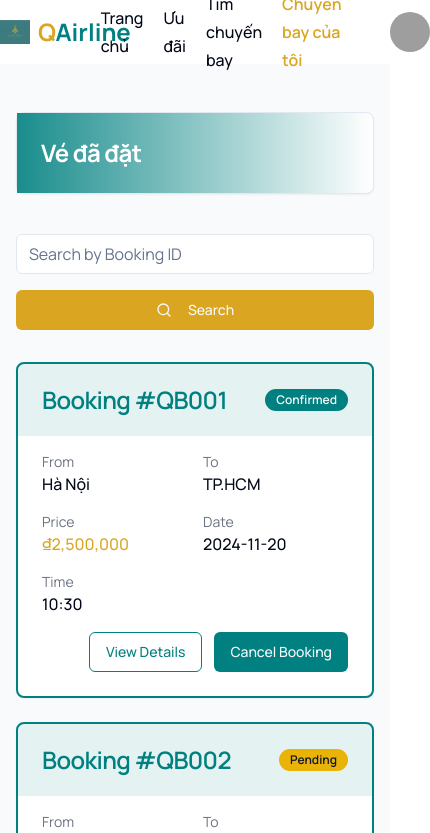
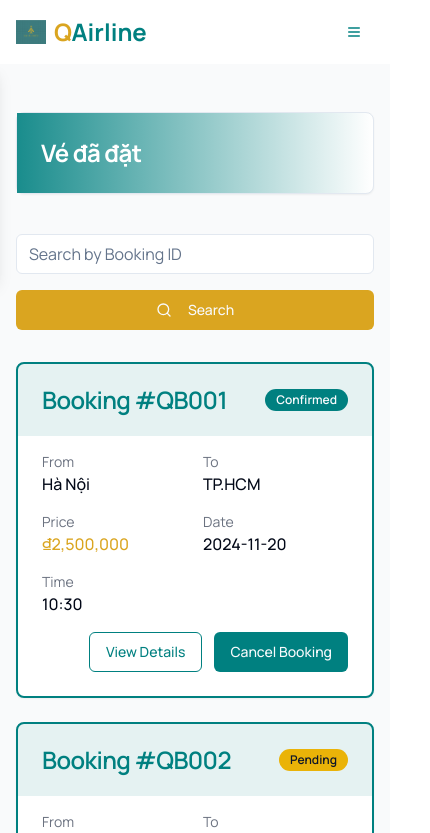
Before and after one commit to duongduc025/QAirlines-, a React (Vite) app in the folder client/: page /mybookings in a window 390 px wide. Shown: the top 833 px of the page, 430 px wide, since content can reach past the window. Built offline with nearby package versions, Linux system fonts and the light colour scheme; grey boxes are pictures that could not be loaded.

Commit message:
navbar update

```diff
--- a/client/src/components/shared/Navbar.jsx
+++ b/client/src/components/shared/Navbar.jsx
@@ -1,14 +1,10 @@
-import React from 'react'
+import React, { useState } from 'react'
 import { Popover, PopoverContent, PopoverTrigger } from '../ui/popover'
 import { Button } from '../ui/button'
 import { Avatar, AvatarImage } from '../ui/avatar'
 import logo from '../../assets/image/qairline_logo.png'
-import { LogOut, User2 } from 'lucide-react'
+import { LogOut, User2, Menu, X } from 'lucide-react'
 import { Link, NavLink } from 'react-router-dom';
-
-
-let navLinks = []
-let account = []
 
 const guessNavLinks = [
     {
@@ -27,26 +23,43 @@ const guessNavLinks = [
         path: '/mybookings',
         display: 'Chuyến bay của tôi',
     },
-
 ]
 
+const Navbar = () => {
+    const [isMenuOpen, setIsMenuOpen] = useState(false);
+    const user = true;
 
+    const toggleMenu = () => {
+        setIsMenuOpen(!isMenuOpen);
+    };
 
+    return (
+        <div className='bg-white shadow-sm'>
+            <div className='relative flex items-center justify-between mx-auto max-w-7xl h-16 px-4 lg:px-8'>
+                {/* Logo Section */}
+                <div className='flex items-center'>
+                    <img id='userImg' width={30} src={logo} alt="QAirline Logo" />
+                    <h1 className='ml-2 text-2xl font-bold text-[#DAA520]'>
+                        Q<span className='text-[#008080]'>Airline</span>
+                    </h1>
+                </div>
 
-const Navbar = () => {
-    const user = true;
-    navLinks = [...guessNavLinks];
-    return (
-        <>
-        <div className='bg-white'>
-            <div className='flex items-center justify-between mx-auto max-w-7xl h-16'>
-                <div style={{ display: 'flex', alignItems: 'center' }}>
-                    <img id='userImg' width={30} src={logo} alt="" />
-                    <h1 className=' ml-2 text-2xl font-bold text-[#DAA520]'>Q<span className='text-[#008080]'>Airline</span></h1>
+                {/* Mobile Menu Toggle */}
+                <div className='lg:hidden'>
+                    <Button
+                        variant="ghost"
+                        size="icon"
+                        onClick={toggleMenu}
+                        className='text-[#008080]'
+                    >
+                        {isMenuOpen ? <X /> : <Menu />}
+                    </Button>
                 </div>
-                <div className='flex items-center gap-12'>
+
+                {/* Navigation Links - Desktop */}
+                <div className='hidden lg:flex items-center gap-12'>
                     <ul className='flex font-medium items-center gap-5'>
-                  {navLinks.map((link, index) => (
+                        {guessNavLinks.map((link, index) => (
                             <li key={index}>
                                 <NavLink
                                     to={link.path}
@@ -61,38 +74,90 @@ const Navbar = () => {
                             </li>
                         ))}
                     </ul>
-                {
-                !user ? (
+
+                    {!user ? (
                         <div className='flex items-center gap-2'>
-                      <Link to = '/login'> <Button variant="outline">Login</Button> </Link>
-                      <Link to = '/register'> <Button className = 'bg-[#008080]'>Register</Button> </Link>
+                            <Link to='/login'>
+                                <Button variant="outline">Login</Button>
+                            </Link>
+                            <Link to='/register'>
+                                <Button className='bg-[#008080]'>Register</Button>
+                            </Link>
                         </div>
                     ) : (
                         <Popover>
                             <PopoverTrigger asChild>
-                                <Avatar className = "cursor-pointer">
-                                <AvatarImage src= "https://github.com/shadcn.png" alt = "@shadcn"></AvatarImage>
+                                <Avatar className="cursor-pointer">
+                                    <AvatarImage src="https://github.com/shadcn.png" alt="@shadcn" />
                                 </Avatar>
                             </PopoverTrigger>
-                            <PopoverContent className = "w-25">
+                            <PopoverContent className="w-25">
                                 <div className='flex w-fit items-center gap-2 cursor-pointer'>
-                            <User2 className ='text-[#DAA520]' /> <Link to = '/account'>  <Button variant="link">My Account</Button> </Link>
+                                    <User2 className='text-[#DAA520]' />
+                                    <Link to='/account'>
+                                        <Button variant="link">My Account</Button>
+                                    </Link>
                                 </div>
                                 <div className='flex w-fit items-center gap-2 cursor-pointer'>
-                            <LogOut className = 'text-[#DAA520]'/>
+                                    <LogOut className='text-[#DAA520]'/>
                                     <Button variant="link">Logout</Button>
                                 </div>
                             </PopoverContent>
                         </Popover>
+                    )}
+                </div>
+
+                {/* Mobile Menu - Slide Out */}
+                <div
+                    className={`absolute top-full left-0 w-full bg-white shadow-lg lg:hidden transition-transform duration-300 ease-in-out ${
+                        isMenuOpen ? 'translate-x-0' : '-translate-x-full'
+                    }`}
+                >
+                    <div className='flex flex-col items-center p-4 space-y-4'>
+                        <ul className='w-full'>
+                            {guessNavLinks.map((link, index) => (
+                                <li key={index} className='w-full'>
+                                    <NavLink
+                                        to={link.path}
+                                        className={(navClass) =>
+                                            navClass.isActive
+                                                ? 'text-[#DAA520] text-[16px] leading-7 font-[600] block w-full text-center'
+                                                : 'text-textColor text-[16px] leading-7 font-[500] hover:text-primaryColor block w-full text-center'
+                                        }
+                                        onClick={toggleMenu}
+                                    >
+                                        {link.display}
+                                    </NavLink>
+                                </li>
+                            ))}
+                        </ul>
+
+                        {!user ? (
+                            <div className='flex flex-col gap-2 w-full'>
+                                <Link to='/login' onClick={toggleMenu}>
+                                    <Button variant="outline" className='w-full'>Login</Button>
+                                </Link>
+                                <Link to='/register' onClick={toggleMenu}>
+                                    <Button className='w-full bg-[#008080]'>Register</Button>
+                                </Link>
+                            </div>
+                        ) : (
+                            <div className='mt-4 space-y-2 w-full'>
+                                <Link to='/account' onClick={toggleMenu} className='flex items-center gap-2 justify-center'>
+                                    <User2 className='text-[#DAA520]' />
+                                    <span>My Account</span>
+                                </Link>
+                                <div className='flex items-center gap-2 justify-center'>
+                                    <LogOut className='text-[#DAA520]'/>
+                                    <span>Logout</span>
+                                </div>
+                            </div>
+                        )}
+                    </div>
+                </div>
+            </div>
+        </div>
     )
 }
 
-                </div>
-
-        </div>
-        </div>
-
-    </>
-    )
-}
 export default Navbar
```
Lines whose indentation alone changed are shown as unchanged.
